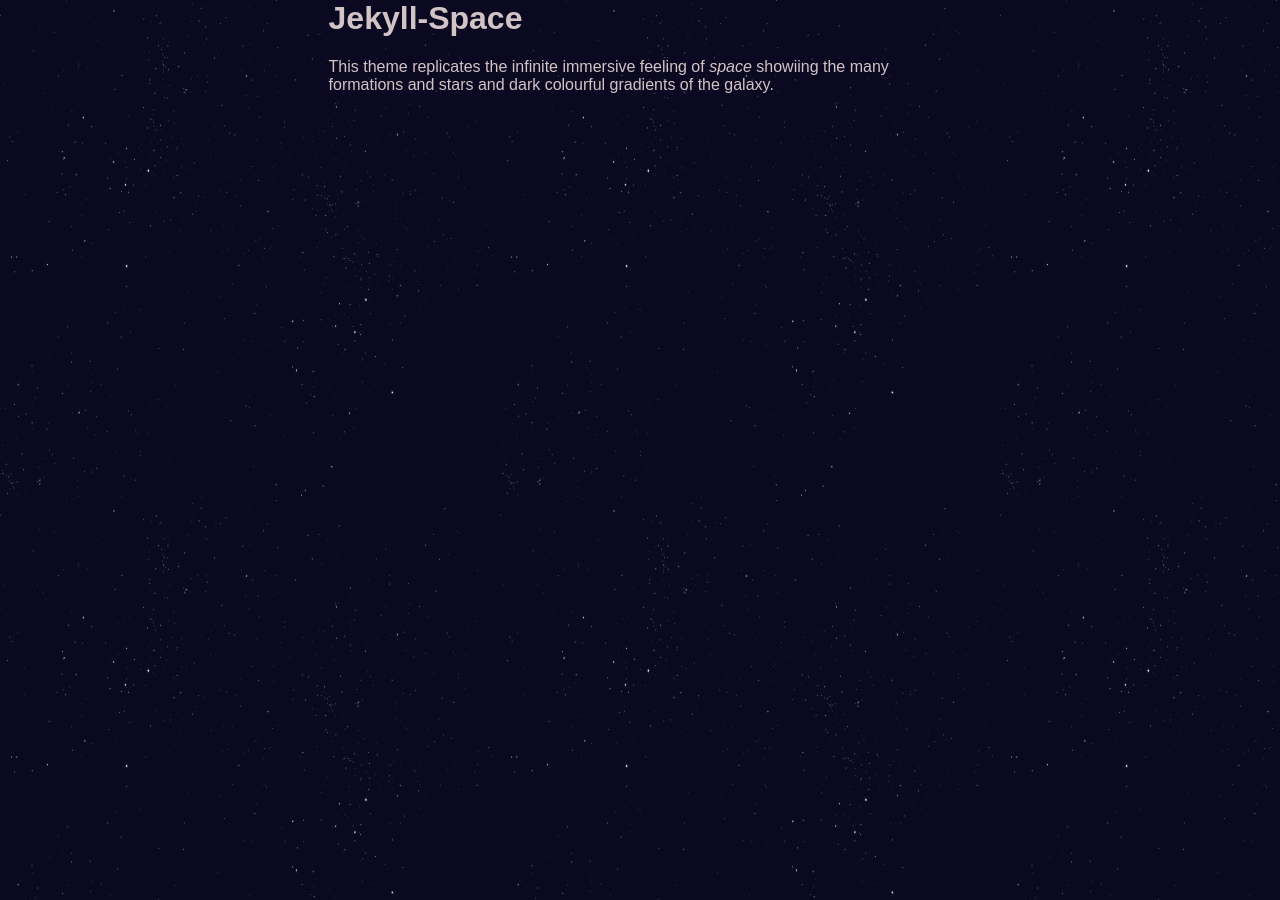
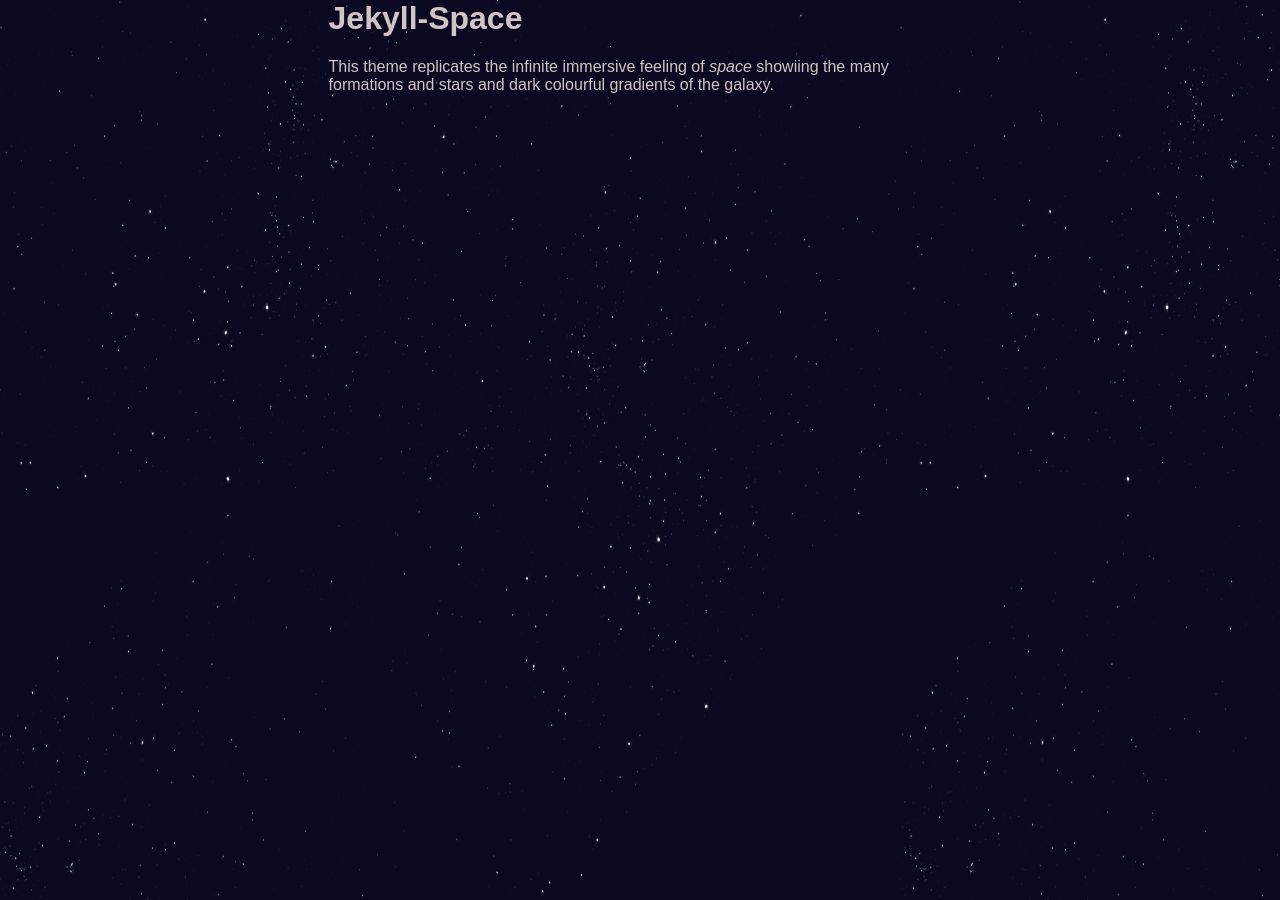
Before and after one commit to tacocatCLAUS/jekyll-space, a Jekyll site: the page built from index.md, in a window 1280 px wide. Built offline with Jekyll 4.4.1, drawn with Linux system fonts in a browser that asks for light colours.

Commit message:
Update base.scss

```diff
--- a/_sass/base.scss
+++ b/_sass/base.scss
@@ -14,5 +14,5 @@ body {
     height: 100vh;
     background-image: url('/assets/stars.png');
     background-repeat: repeat;
-    background-size: 500px 500px;
+    background-size: 900px 900px;
 }
```
